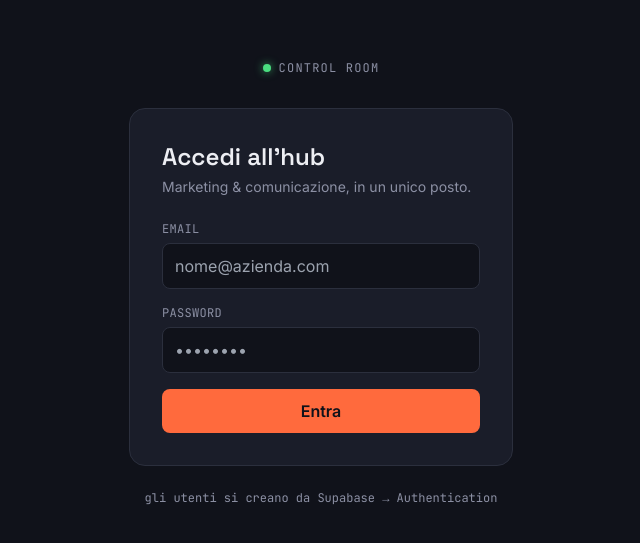
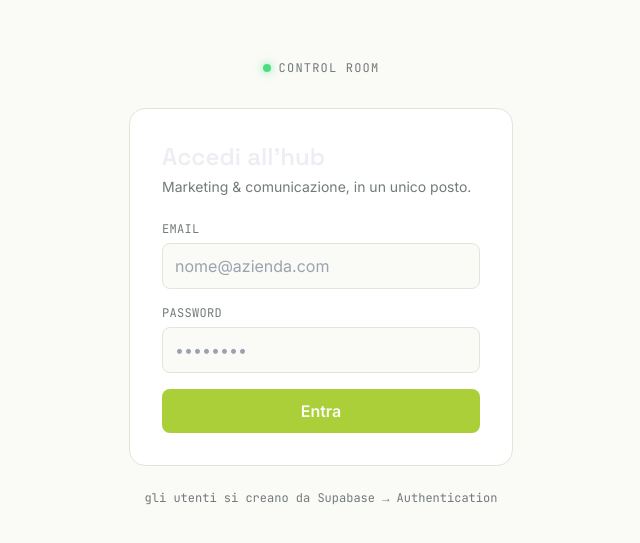
Before and after one commit to mkt-medicalgroup/mkt-hub-ai, a Next.js app: page /login in a window 1280 px wide. Shown: the part 117-660 px from the top of the page, without its empty margins (319-959 px from the left). Built offline with nearby package versions, Linux system fonts and the light colour scheme; no server answers.

Commit message:
Update tailwind.config.js

```diff
--- a/tailwind.config.js
+++ b/tailwind.config.js
@@ -7,16 +7,17 @@ module.exports = {
   theme: {
     extend: {
       colors: {
-        bg: '#10121A',
-        surface: '#1A1D29',
-        surfaceHover: '#20232F',
-        border: '#2B2F3D',
-        ink: '#EDEEF3',
-        muted: '#8C90A4',
-        accent: '#FF6A3D',
-        accentSoft: 'rgba(255,106,61,0.12)',
-        online: '#4ADE80',
-        pending: '#565B6E',
+        bg: '#FAFAF7',
+        surface: '#FFFFFF',
+        surfaceHover: '#F3F5EE',
+        border: '#E2E6D9',
+        ink: '#2A2E2C',
+        muted: '#737A7B',
+        accent: '#AACF38',
+        accentSoft: '#D5E3B7',
+        onAccent: '#20241C',
+        online: '#7CB342',
+        pending: '#C7CCC6',
       },
       fontFamily: {
         display: ['"Space Grotesk"', 'sans-serif'],
```
